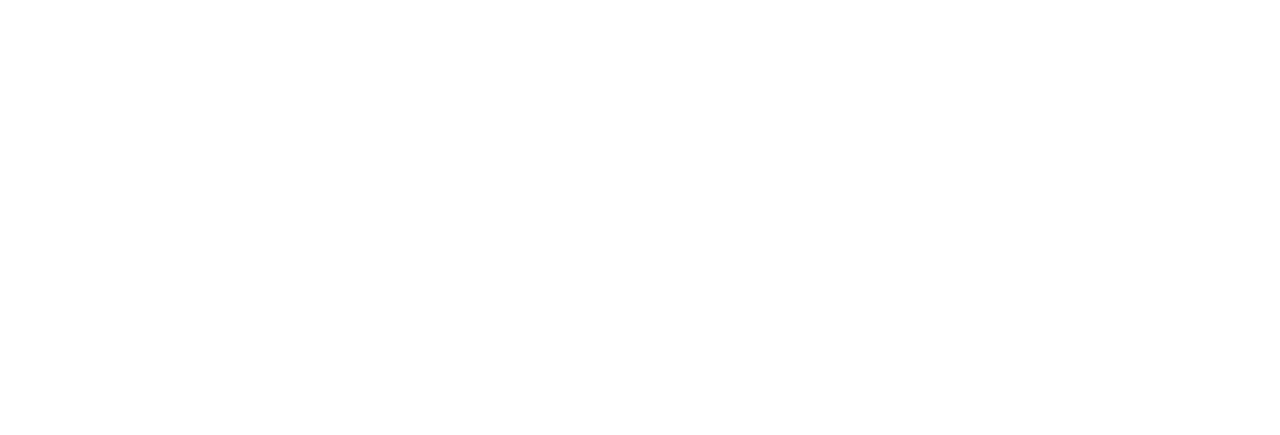
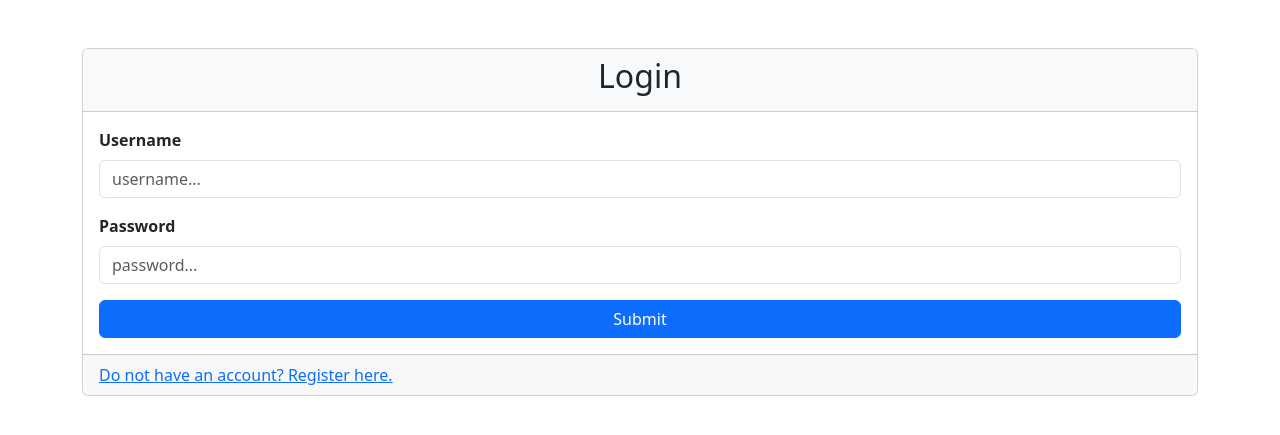
Before and after one commit to Soucius/user_registration_app, a PHP site: page /login.php in a window 1280 px wide. Before the commit the part shown is empty. Shown: the top 435 px of the page. Run offline with PHP 8.4, Linux system fonts and the light colour scheme.

Commit message:
user registration finished

```diff
--- a/index.php
+++ b/index.php
@@ -10,7 +10,6 @@
     include "partials/nav.php";
 ?>
     <div class="container mt-5">
-        <?= "make login page"; ?>
         <div class="card mx-auto">
             <div class="card-header text-center bg-primary text-white">
                 <h2 class="card-title">Users</h2>
--- a/login.php
+++ b/login.php
@@ -1 +1,56 @@
 <?php
+
+    include "options/database.php";
+    include "partials/header.php";
+?>
+
+<div class="container mt-5">
+    <div class="card mx-auto">
+        <div class="card-header text-center bg-light">
+            <h2 class="card-title">Login</h2>
+        </div>
+
+        <div class="card-body">
+            <?php
+                if ($_POST) {
+                    $username = $_POST['formUsername'];
+                    $password = $_POST['formPassword'];
+
+                    if ($username != "" and $password != "") {
+                        $userQuery = $connection->prepare("select * from users where username = :username");
+                        $userQuery->execute([
+                            ":username" => $username
+                        ]);
+
+                        if ($userQuery->rowCount() > 0) {
+                            echo "<div class='container bg-success text-center text-white mb-3 py-3'>Succesfully logged in</div>";
+                            header("refresh:1, url=index.php");
+                        } else {
+                            echo "<div class='container bg-danger text-center text-white mb-3 py-3'>Failed</div>";
+                        }
+                    } else {
+                        echo "<div class='container bg-danger text-center text-white mb-3 py-3'>Fill the all inputs please!</div>";
+                    }
+                }
+            ?>
+
+            <form method="post">
+              <div class="form-group mb-3">
+                <label for="formUsername" class="form-label fw-bold">Username</label>
+                <input type="text" class="form-control" name="formUsername" placeholder="username...">
+              </div>
+
+              <div class="form-group mb-3">
+                <label for="formPassword" class="form-label fw-bold">Password</label>
+                <input type="password" class="form-control" name="formPassword" placeholder="password...">
+              </div>
+
+              <button type="submit" class="btn btn-primary w-100">Submit</button>
+            </form>
+        </div>
+
+        <div class="card-footer">
+            <a href="register.php">Do not have an account? Register here.</a>
+        </div>
+    </div>
+</div>
--- a/register.php
+++ b/register.php
@@ -32,10 +32,10 @@
                             echo "<div class='container bg-success text-center text-white mb-3 py-3'>User created succesfully</div>";
                             header("refresh:1, url=index.php");
                         } else {
-                            echo "<div class='ontainer bg-danger text-center text-white mb-3 py-3'>Failed</div>";
+                            echo "<div class='container bg-danger text-center text-white mb-3 py-3'>Failed</div>";
                         }
                     } else {
-                        echo "<div class='ontainer bg-danger text-center text-white mb-3 py-3'>Fill the all inputs please!</div>";
+                        echo "<div class='container bg-danger text-center text-white mb-3 py-3'>Fill the all inputs please!</div>";
                     }
                 }
             ?>
@@ -61,7 +61,7 @@
         </div>
 
         <div class="card-footer">
-            <a href="login.php">Have an account?</a>
+            <a href="login.php">Have an account? Login here.</a>
         </div>
     </div>
 </div>
```
